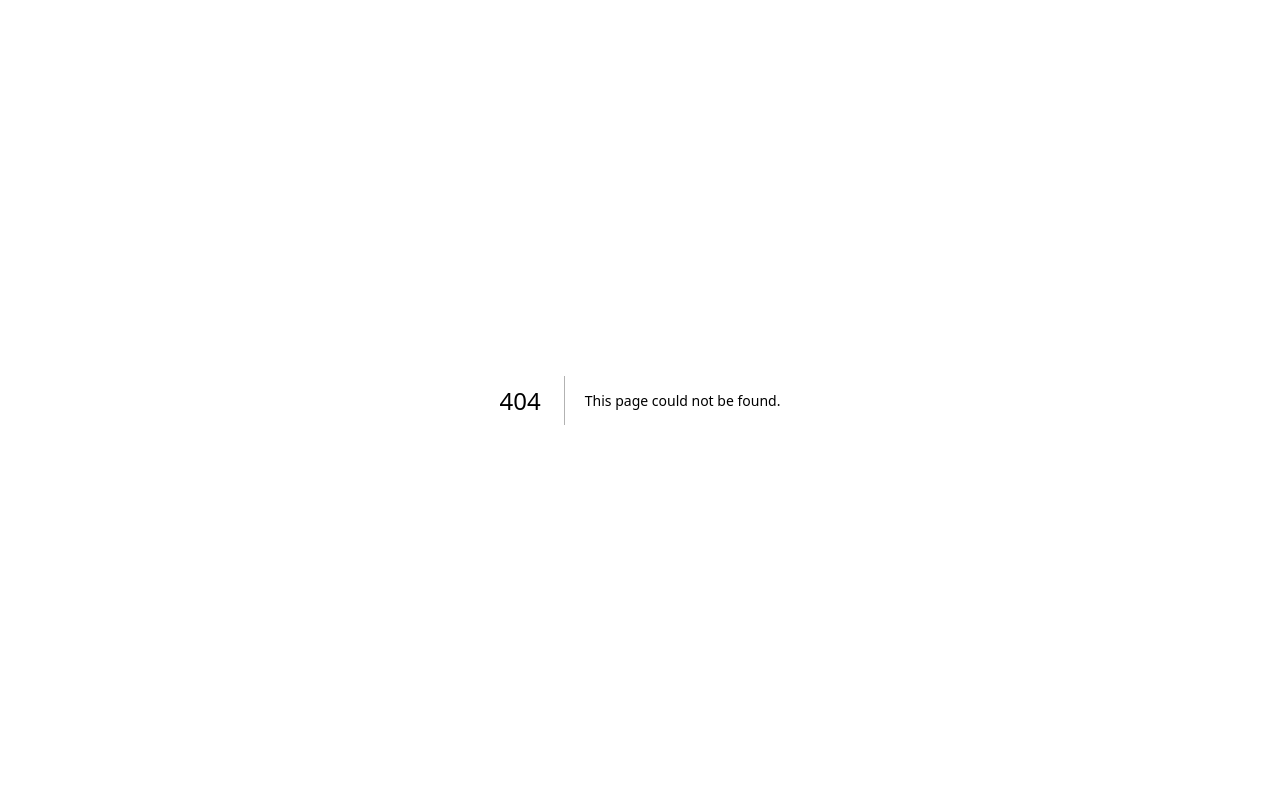
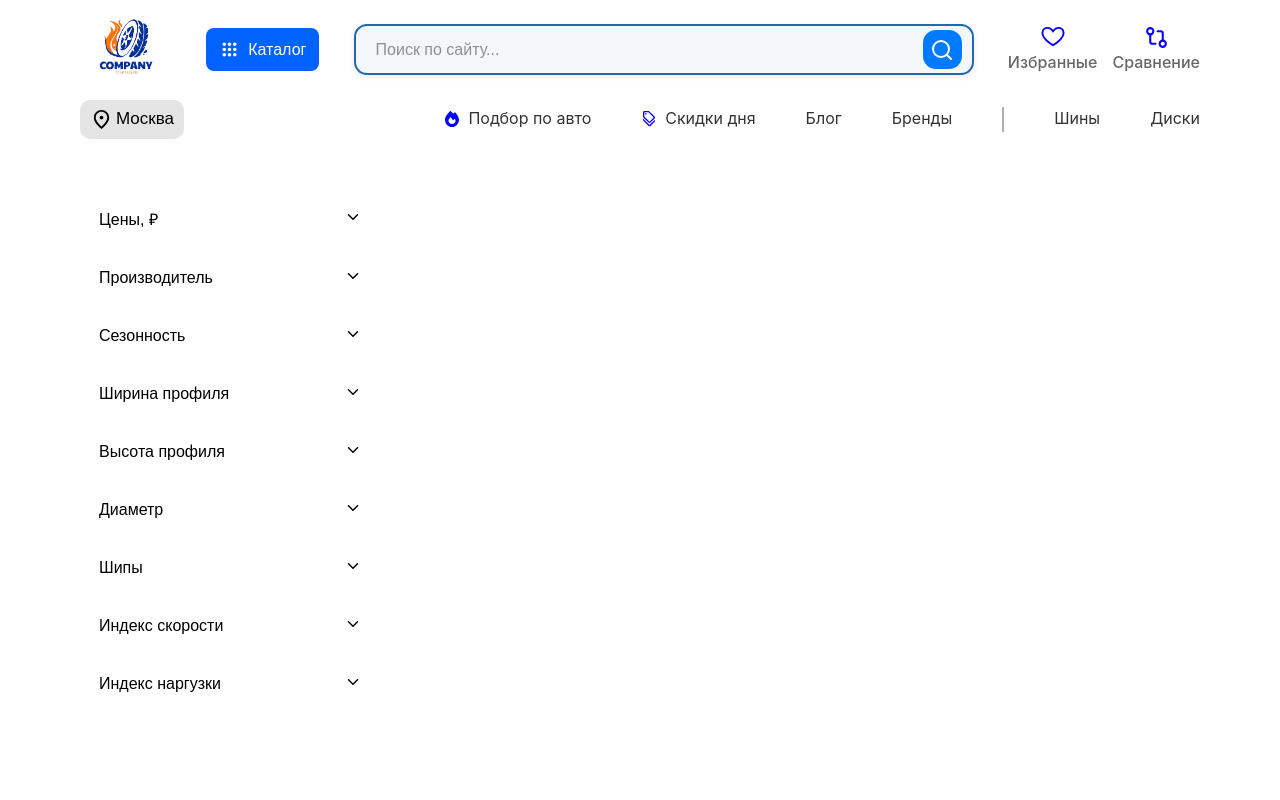
Before and after one commit to Abdurakhman00000/SHINA-FRONT, a Next.js app: page /data-results in a window 1280 px wide. Before the commit this address had no page. Shown: the top 800 px of the page. Built offline with nearby package versions, Linux system fonts and the light colour scheme.

Commit message:
add site bar filter

```diff
--- /dev/null
+++ b/src/app/(root)/data-results/page.tsx
@@ -0,0 +1,10 @@
+import FilterSiteBar from '@/components/ui/filter/sideBar/FilterSiteBar'
+import React from 'react'
+
+const page = () => {
+  return (
+    <> <FilterSiteBar/> </>
+  )
+}
+
+export default page
--- a/src/components/ui/filter/sideBar/FilterSiteBar.module.scss
+++ b/src/components/ui/filter/sideBar/FilterSiteBar.module.scss
@@ -1 +1,93 @@
-.Main {}
+// filter modules styles
+
+
+.price_diap {
+    display: flex;
+    align-items: center;
+    justify-content: space-between;
+
+    input {
+        width: 130px;
+        height: 40px;
+        padding: 0 15px;
+        border-radius: 6px;
+        border: 1px solid rgba(0, 0, 0, 0.612);
+        margin-top: 20px;
+    }
+}
+
+
+.searchInput {
+    width: 100%;
+    height: 40px;
+    padding: 0 15px;
+    border-radius: 6px;
+    border: 1px solid rgba(0, 0, 0, 0.612);
+    margin-top: 20px;
+}
+
+.checkboxList {
+    display: flex;
+    flex-direction: column;
+    margin-left: 20px;
+    gap: 16px;
+    margin-top: 21px;
+
+    label {
+        display: flex;
+        align-items: center;
+        gap: 11px;
+
+        input {
+            width: 20px;
+            height: 20px;
+        }
+
+        p {
+            font-size: 15px;
+            color: black;
+        }
+    }
+}
+
+
+// filter modules styles
+
+
+.sidebar {
+    margin-top: 50px;
+    width: 300px;
+    // border: 1px solid #e0e0e0;
+    border-radius: 8px;
+    background-color: #fff;
+    // box-shadow: 0 2px 10px rgba(0, 0, 0, 0.1);
+}
+
+.trigger {
+    display: flex;
+    justify-content: space-between;
+    align-items: center;
+    width: 100%;
+    padding: 19px;
+    cursor: pointer;
+    font-size: 16px;
+    font-weight: 500;
+    background: none;
+    border: none;
+    outline: none;
+}
+
+.trigger span {
+    transition: transform 0.7s ease-in-out;
+}
+
+.trigger[aria-expanded="true"] span {
+    transform: rotate(180deg);
+}
+
+.content {
+    padding: 12px;
+    color: #666;
+    font-size: 14px;
+    margin-top: -27px;
+}
--- a/src/components/ui/filter/sideBar/FilterSiteBar.tsx
+++ b/src/components/ui/filter/sideBar/FilterSiteBar.tsx
@@ -1,16 +1,152 @@
-import React from 'react'
-import scss from "./FilterSiteBar.module.scss"
+"use client";
 
-const FilterSiteBar = () => {
+import { useState } from "react";
+import scss from "./FilterSiteBar.module.scss";
+import { IoIosArrowUp } from "react-icons/io";
+import { IoIosArrowDown } from "react-icons/io";
+
+
+const filters = [
+  { label: "Цены, ₽", content: (
+    <>
+        <div className={scss.price_diap}>
+        <input
+          type="text"
+          placeholder="От 1500"
+        />
+        <input
+          type="text"
+          placeholder="До 170000"
+        />
+        </div>
+    </>
+  ) },
+
+  {
+    label: "Производитель",
+    content: (
+      <>
+        <input
+          type="text"
+          placeholder="Поиск производителя..."
+          className={scss.searchInput}
+        />
+        <div className={scss.checkboxList}>
+          {["Yokohama", "Continental", "Pirelli", "Continental", "Nokian", "Kumho", "Cordiant", "Hankook", "Michelin", "Dunlop", "Aurora", "Toyo"].map(
+            (brand) => (
+              <label key={brand} className={scss.checkboxLabel}>
+                <input type="checkbox" value={brand} />
+                <p>{brand}</p>
+              </label>
+            )
+          )}
+        </div>
+      </>
+    ),
+  },
+
+  { label: "Сезонность", content: (
+    <div className={scss.checkboxList}>
+          {["Зимние", "Летние", "Всесезонные"].map(
+            (brand) => (
+              <label key={brand} className={scss.checkboxLabel}>
+                <input type="checkbox" value={brand} />
+                <p>{brand}</p>
+              </label>
+            )
+          )}
+        </div>
+  ) },
+
+
+  { label: "Ширина профиля", content: (
+    <>
+                <input className={scss.searchInput} type="text" placeholder="Введите ширину"/>
+    </>
+  ) },
+
+  { label: "Высота профиля", content: (
+    <>
+                <input className={scss.searchInput} type="text" placeholder="Введите профиль"/>
+    </>
+  ) },
+
+  { label: "Диаметр", content: (
+    <>
+                <input className={scss.searchInput} type="text" placeholder="Введите диаметр"/>
+    </>
+  ) },
+
+  { label: "Шипы", content: (
+    <div className={scss.checkboxList}>
+          {["Шипы"].map(
+            (brand) => (
+              <label key={brand} className={scss.checkboxLabel}>
+                <input type="checkbox" value={brand} />
+                <p>{brand}</p>
+              </label>
+            )
+          )}
+        </div>
+  ) },
+
+  { label: "Индекс скорости", content: (
+    <div className={scss.checkboxList}>
+          {["L (120 km/h)", "M (130 km/h)", "N (140 km/h)", "P (150 km/h)","Q (160 km/h)", "R (170 km/h)", "S (180 km/h)", "T (190 km/h)", "U (200 km/h)", "H (210 km/h)", "V (240 km/h)", "W (270 km/h)", "Y (300 km/h)", "Z (300+ km/h)",].map(
+            (brand) => (
+              <label key={brand} className={scss.checkboxLabel}>
+                <input type="checkbox" value={brand} />
+                <p>{brand}</p>
+              </label>
+            )
+          )}
+        </div>
+  ) },
+
+  { label: "Индекс наргузки", content: (
+    <>
+        <div className={scss.price_diap}>
+        <input
+          type="text"
+          placeholder="От 65"
+        />
+        <input
+          type="text"
+          placeholder="До 140"
+        />
+        </div>
+    </>
+  ) },
+];
+
+
+export default function FilterSideBar() {
+  const [openSections, setOpenSections] = useState<string[]>([]);
+
+  const toggleSection = (value: string) => {
+    setOpenSections((prev) =>
+      prev.includes(value) ? prev.filter((v) => v !== value) : [...prev, value]
+    );
+  };
+
   return (
-    <section className={scss.Main}>
-        <div className="container">
-            <div className={scss.content}>
-                filter
-            </div>
+    <div className="container">
+      <div className={scss.sidebar}>
+      {filters.map(({ label, content }) => (
+        <div key={label} className={scss.filterItem}>
+          <button
+            onClick={() => toggleSection(label)}
+            className={scss.trigger}
+          >
+            {label}
+            <span>{openSections.includes(label) ? <IoIosArrowUp/> : <IoIosArrowDown/>}</span>
+          </button>
+          {openSections.includes(label) && (
+            <div className={scss.content}>{content}</div>
+          )}
         </div>
-    </section>
-  )
+      ))}
+    </div>
+    </div>
+  );
 }
-
-export default FilterSiteBar
```
